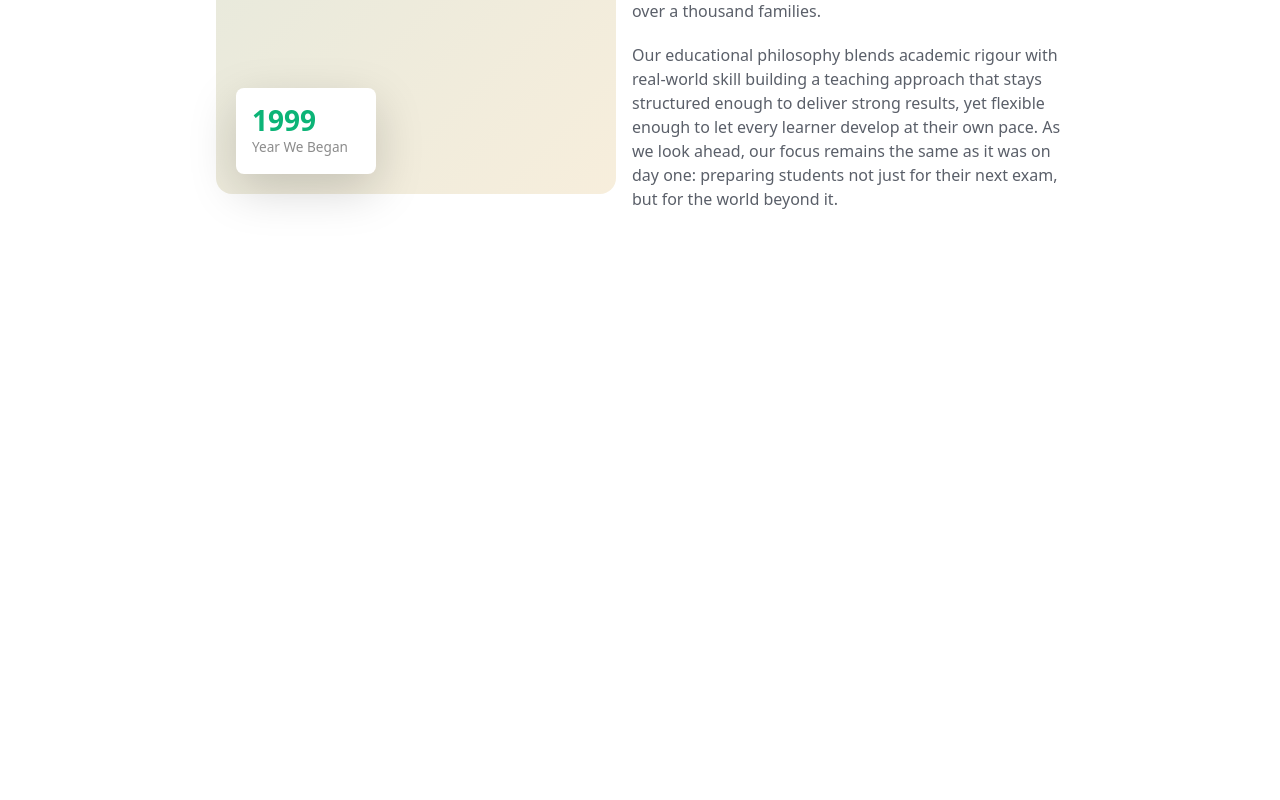
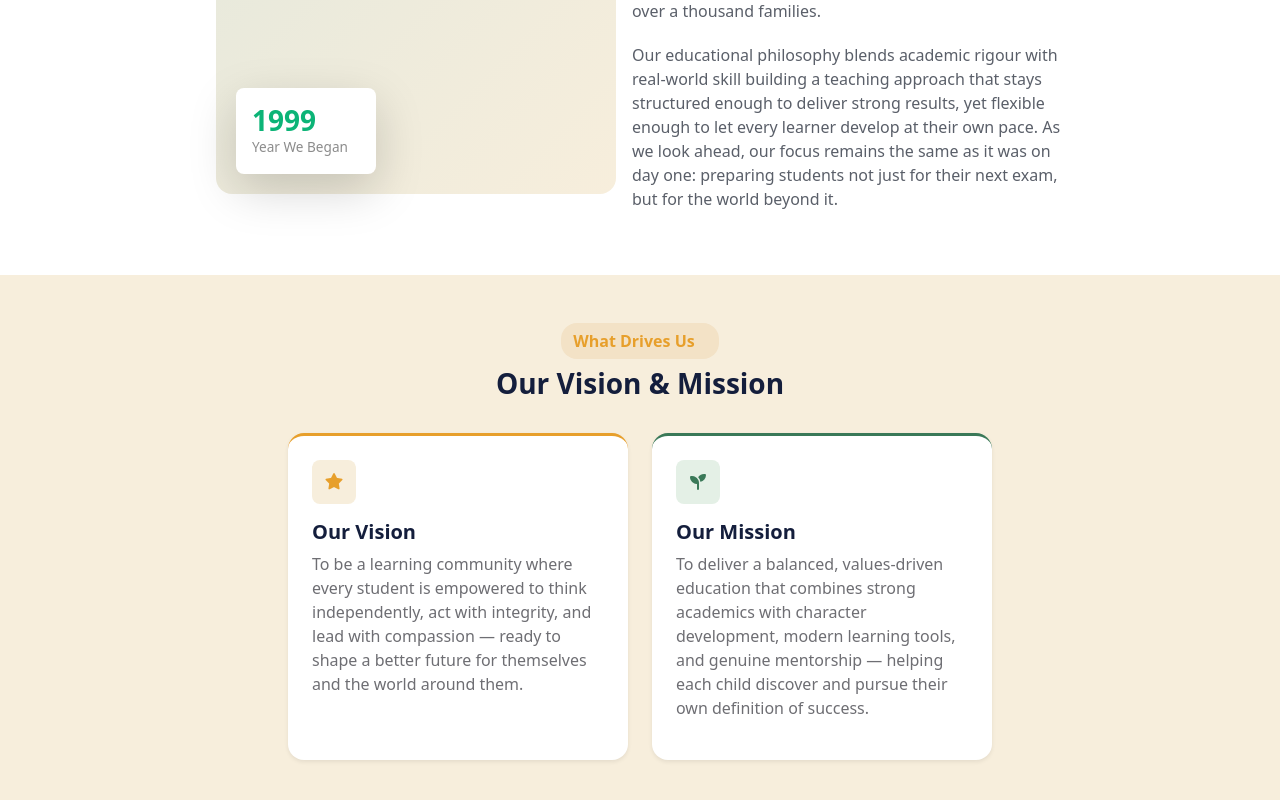
Before and after one commit to anjali-2511/gk-international-school-website, a React (Vite) app in the folder promotional-school-website/: page /about in a window 1280 px wide. Shown: the part 4361-5161 px from the top of the page. Before the commit the page ends 4636 px from the top, so only its background shows below. Built offline with nearby package versions, Linux system fonts and the light colour scheme.

Commit message:
Vision & Mission Completed

```diff
--- /dev/null
+++ b/promotional-school-website/Components/Vision&Mission.jsx
@@ -0,0 +1,51 @@
+function VisionAndMission() {
+    return(
+        <>
+
+        <div className="text-center p-5" style={{ backgroundColor: "rgb(247, 238, 220)" }}>
+            <button className="btn btn-dark fw-bolder border-0 rounded-4 pe-4 mb-2 d-inline-flex align-items-center" style={{ color: "rgb(231, 159, 43)", backgroundColor: "rgb(243, 226, 198)" }}>
+                What Drives Us
+            </button>
+            <h3 className="fw-bold" style={{ color: "rgb(20, 30, 60)" }}>Our Vision & Mission</h3>
+
+            <div className="d-flex flex-wrap gap-4 justify-content-center pt-4">
+                <div
+                    className="text-start rounded-4 p-4 shadow-sm bg-white"
+                    style={{ width: "340px", borderTop: "3px solid rgb(231, 159, 43)" }}
+                >
+                    <div
+                        className="d-flex align-items-center justify-content-center rounded-3 mb-3"
+                        style={{ width: "44px", height: "44px", backgroundColor: "rgb(247, 238, 220)" }}
+                    >
+                        <i className="fa-solid fa-star" style={{ color: "rgb(231, 159, 43)" }}></i>
+                    </div>
+                    <h5 className="fw-bold" style={{ color: "rgb(20, 30, 60)" }}>Our Vision</h5>
+                    <p style={{ color: "rgb(110, 110, 115)" }}>
+                        To be a learning community where every student is empowered to think independently, act with integrity, and lead with compassion — ready to shape a better future for themselves and the world around them.
+                    </p>
+                </div>
+
+
+                <div
+                    className="text-start rounded-4 p-4 shadow-sm bg-white"
+                    style={{ width: "340px", borderTop: "3px solid rgb(58, 121, 88)" }}
+                >
+                    <div
+                        className="d-flex align-items-center justify-content-center rounded-3 mb-3"
+                        style={{ width: "44px", height: "44px", backgroundColor: "rgb(228, 240, 230)" }}
+                    >
+                        <i className="fa-solid fa-seedling" style={{ color: "rgb(58, 121, 88)" }}></i>
+                    </div>
+                    <h5 className="fw-bold" style={{ color: "rgb(20, 30, 60)" }}>Our Mission</h5>
+                    <p style={{ color: "rgb(110, 110, 115)" }}>
+                        To deliver a balanced, values-driven education that combines strong academics with character development, modern learning tools, and genuine mentorship — helping each child discover and pursue their own definition of success.
+                    </p>
+                </div>
+
+            </div>
+        </div>
+
+        </>
+    )
+};
+export default VisionAndMission;
--- a/promotional-school-website/Pages/About.jsx
+++ b/promotional-school-website/Pages/About.jsx
@@ -1,12 +1,13 @@
 import AboutSchool from "../Components/AboutSchool";
 import PageBanner from "../Components/PageBanner";
+import VisionAndMission from "../Components/Vision&Mission";
 
 function About(){
     return(
         <>
         <PageBanner/>
         <AboutSchool/>
-
+        <VisionAndMission/>
         </>
     )
 };
```
